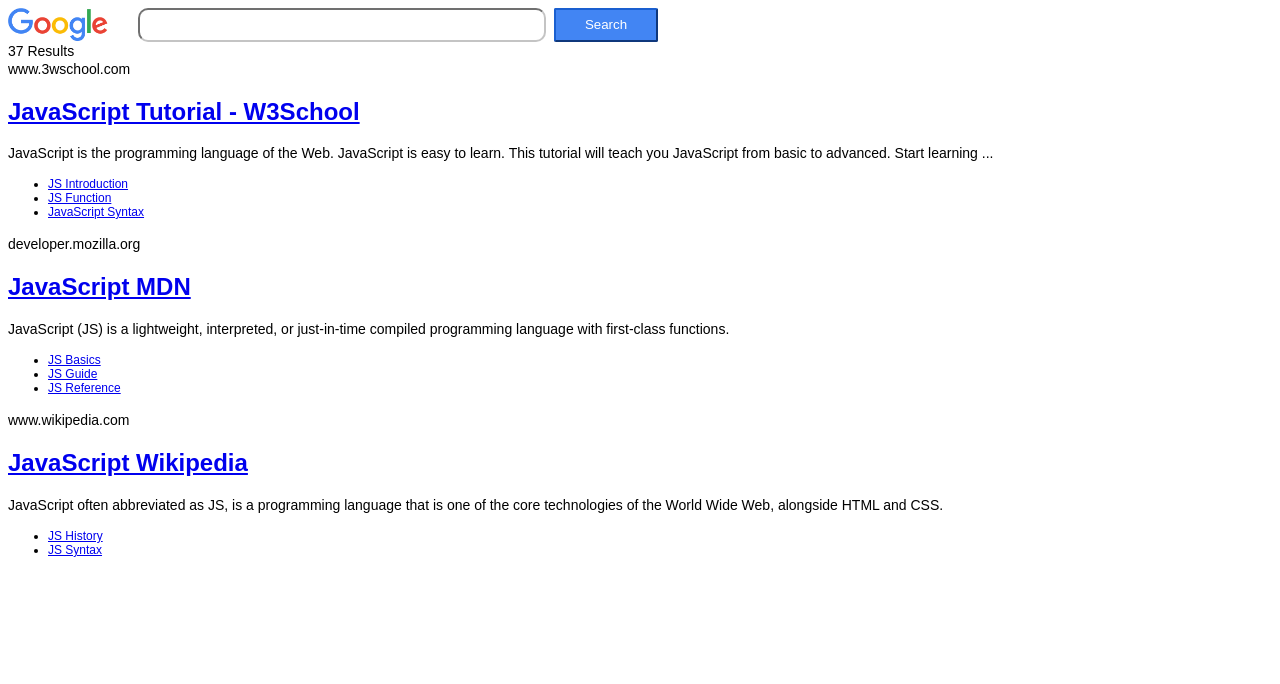
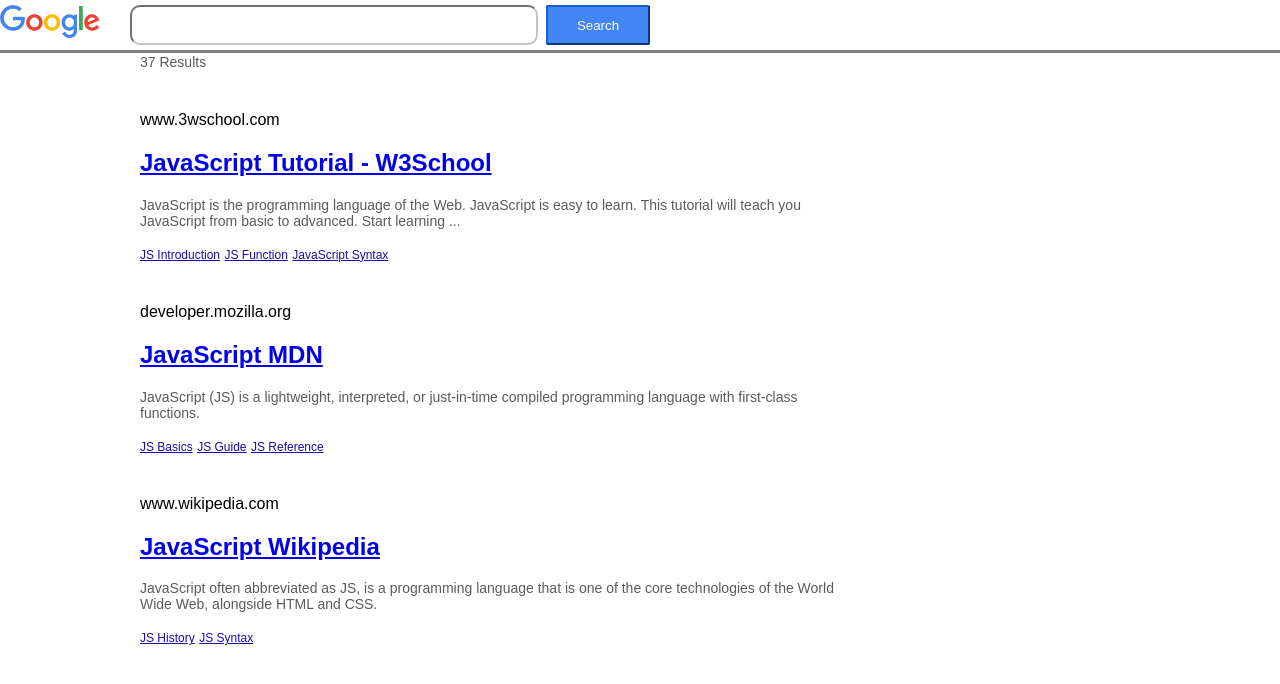
Before and after one commit to htschi/google-search-html, a plain HTML site: page index.html in a window 1280 px wide. Drawn offline with Linux system fonts and the light colour scheme.

Commit message:
Halfway
general construction

```diff
--- a/index.html
+++ b/index.html
@@ -10,63 +10,65 @@
             <img src="images/google.png" />
             <form>
                 <input type="text" />
-                <button>Search</button>
+                <button class ="search-button">Search</button>
             </form>
         </div>
         <div>
-            <span>37 Results</span>
+            <span class = "amount-results">37 Results</span>
         </div>
-        <div>
+        <div class = "search-results">
+            <div class = "single-result">
                 <span>www.3wschool.com</span>
                 <a href="https://www.w3schools.com/js/">
                     <h2>JavaScript Tutorial - W3School</h2>
                 </a>
-            <p>JavaScript is the programming language of the Web. JavaScript is easy to learn. This tutorial will teach you JavaScript from basic to advanced. Start learning ...</p>
+                <p class ="regularText">JavaScript is the programming language of the Web. JavaScript is easy to learn. This tutorial will teach you JavaScript from basic to advanced. Start learning ...</p>
                 <ul>
-                <li>
+                    <li class = "listItem">
                         <a href="https://www.w3schools.com/js/js_intro.asp">JS Introduction</a>
                     </li>
-                <li>
+                    <li class = "listItem">
                         <a href="https://www.w3schools.com/js/js_functions.asp">JS Function</a>
                     </li>
-                <li>
+                    <li class = "listItem">
                         <a href="https://www.w3schools.com/js/js_syntax.asp">JavaScript Syntax</a>
                     </li>
                 </ul>
             </div>
-        <div>
+            <div class = "single-result">
                 <span>developer.mozilla.org</span>
                 <a href="https://developer.mozilla.org/en-US/docs/Web/JavaScript">
                     <h2>JavaScript MDN</h2>
                 </a>
-            <p>JavaScript (JS) is a lightweight, interpreted, or just-in-time compiled programming language with first-class functions.
+                <p class ="regularText">JavaScript (JS) is a lightweight, interpreted, or just-in-time compiled programming language with first-class functions.
                 </p>
                 <ul>
-                <li>
+                    <li class = "listItem">
                         <a href="https://developer.mozilla.org/en-US/docs/Learn/Getting_started_with_the_web/JavaScript_basics">JS Basics</a>
                     </li>
-                <li>
+                    <li class = "listItem">
                         <a href="https://developer.mozilla.org/en-US/docs/Web/JavaScript/Guide">JS Guide</a>
                     </li>
-                <li>
+                    <li class = "listItem">
                         <a href="https://developer.mozilla.org/en-US/docs/Web/JavaScript/Reference">JS Reference</a>
                     </li>
                 </ul>
             </div>
-        <div>
+            <div class = "single-result">
                 <span>www.wikipedia.com</span>
                 <a href="https://en.wikipedia.org/wiki/JavaScript">
                     <h2>JavaScript Wikipedia</h2>
                 </a>
-            <p>JavaScript often abbreviated as JS, is a programming language that is one of the core technologies of the World Wide Web, alongside HTML and CSS.</p>
+                <p class ="regularText">JavaScript often abbreviated as JS, is a programming language that is one of the core technologies of the World Wide Web, alongside HTML and CSS.</p>
                 <ul>
-                <li>
+                    <li class = "listItem">
                         <a href="https://en.wikipedia.org/wiki/JavaScript#History">JS History</a>
                     </li>
-                <li>
+                    <li class = "listItem">
                         <a href="https://en.wikipedia.org/wiki/JavaScript#Syntax">JS Syntax</a>
                     </li>
                 </ul>
             </div>
+        </div>
     </body>
 </html>
--- a/styles.css
+++ b/styles.css
@@ -2,23 +2,18 @@
 
 body {
     font-family: Arial, Helvetica, sans-serif;
+    margin: 0;
 }
 
-p, span {
-    font-size: 14px;
-}
 
 h2 {
     font-size: 24px;
 }
 
-li {
-    font-size: 12px;
-}
-
 .outerbox {
     display: grid;
     grid-template-columns: 130px 520px;
+    border-bottom: solid grey;
 }
 
 form {
@@ -28,17 +23,66 @@ form {
 
 img {
     width: 100px;
+    margin-top: 5px;
+    margin-bottom: 5px;
 }
 
 input[type="text"] {
     width: 400px;
     border-radius: 10px;
     border-color: #c4c4c4;
+    margin-top: 5px;
+    margin-bottom: 5px;
+    color: #5b5b5b;
 }
 
-button {
+.search-button {
     background-color: #4285f3;
     border-color: #1a5fd0;
     color: white;
+    height: 40px;
     border-radius: 2px;
+    margin-top: 5px;
+    margin-bottom: 5px;
 }
+
+.search-button:hover {
+    background-color: #5998ff;
+}
+
+.search-results {
+    margin-left: 140px;
+    margin-top: 30px;
+    width: 700px;
+}
+
+.amount-results {
+    margin-left: 140px;
+    margin-top: 30px;
+}
+
+.single-result {
+    margin-top: 40px;
+}
+
+.listItem a {
+    color: #1a0dab;
+    font-size: 12px;
+}
+
+.listItem a:visited {
+    color: #660099;
+}
+
+ul {
+    padding-inline-start: 0px;
+}
+
+.listItem {
+    display: inline;
+}
+
+.regularText, .amount-results {
+    color: #5b5b5b;
+    font-size: 14px;
+}
```
Lines whose indentation alone changed are shown as unchanged.
